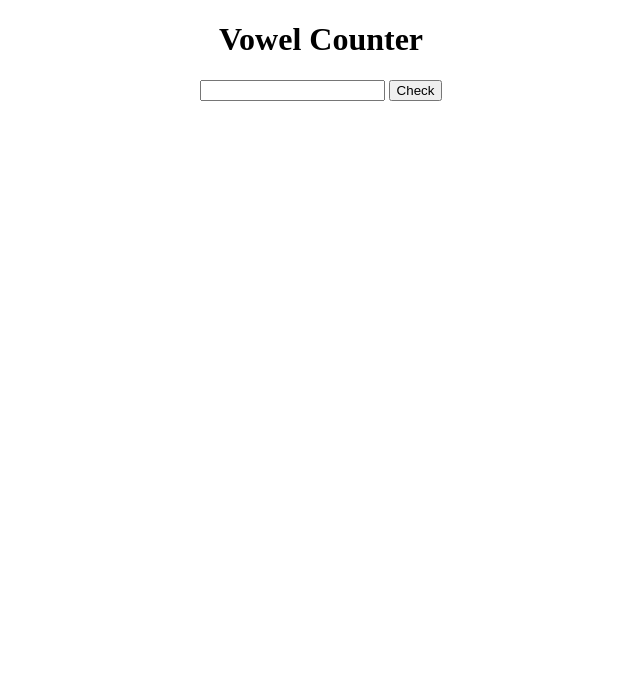
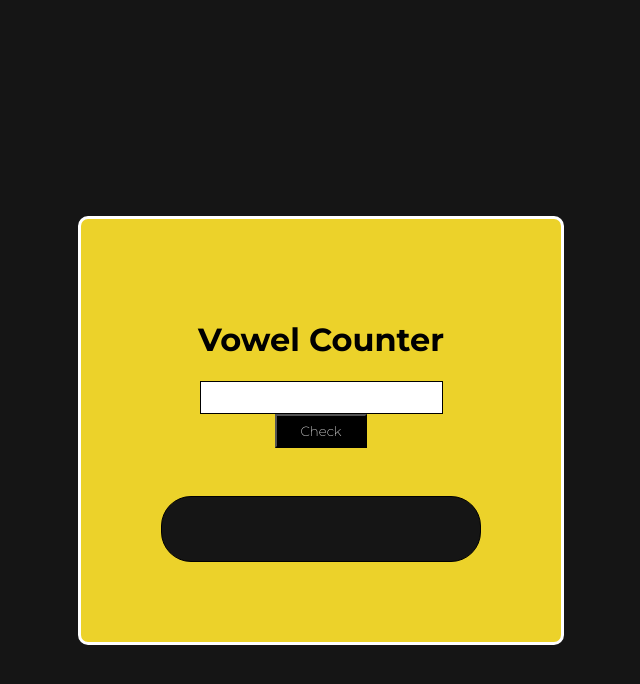
Before and after one commit to Balpreet-Dhillon/vowelcounter, a plain HTML site: page index.html in a window 1280 px wide. Shown: the whole page, without its empty margins (319-959 px from the left). Drawn offline with Linux system fonts and the light colour scheme.

Commit message:
first commit

```diff
--- a/index.html
+++ b/index.html
@@ -11,14 +11,13 @@
 
     <div class="container">
         <form class="form">
-        <h1>Vowel Counter</h1>
-        <input type="text" class="user-input" id="user-input">
-        <button id="check-btn">Check</button>
 
-        <div class="vowel-count" id="vowel-count">
+            <h1>Vowel Counter</h1>
+            <input type="text" class="user-input" id="user-input">
+            <button id="check-btn">Check</button>
+            <div class="vowel-count" id="vowel-count">
 
-
-        </div>
+            </div>
     </form>
 
     <script src="app.js"></script>
--- a/styles.css
+++ b/styles.css
@@ -1,5 +1,61 @@
+@import url('https://fonts.googleapis.com/css2?family=Montserrat:wght@200;400;500;700&display=swap');
+
+body{
+
+    height: 100vh;
+    background-color: rgb(21, 21, 21);
+
+}
+
 .container{
 
+    background-color: rgb(236, 210, 42);
+    margin: auto;
     text-align: center;
+    position: relative;
+    bottom: -13rem;
+    padding: 5rem;
+    width: 20rem;
+    border-radius: 10px;
+    border: white 3px solid;
 
 }
+
+h1{
+    font-family: 'Montserrat', sans-serif;
+    font-weight: 700;
+}
+
+
+#vowel-count{
+
+    margin-top: 3rem;
+    padding: 2rem 4rem;
+    background-color: rgb(21, 21, 21);
+    border-radius: 30px;
+    color: white;
+    border: black 1px solid;
+    font-family: 'Montserrat', sans-serif;
+    font-weight: 500;
+
+}
+
+#user-input{
+
+    padding: 0.5rem 2rem;
+    border: black 1.5px solid;
+
+
+}
+
+#check-btn{
+
+    padding: 0.44rem 1.5rem;
+    position: relative;
+    background-color: black;
+    color: white;
+    font-family: 'Montserrat', sans-serif;
+    font-weight: 300;
+
+
+}
```
Also changed, not shown: 1 other file.
